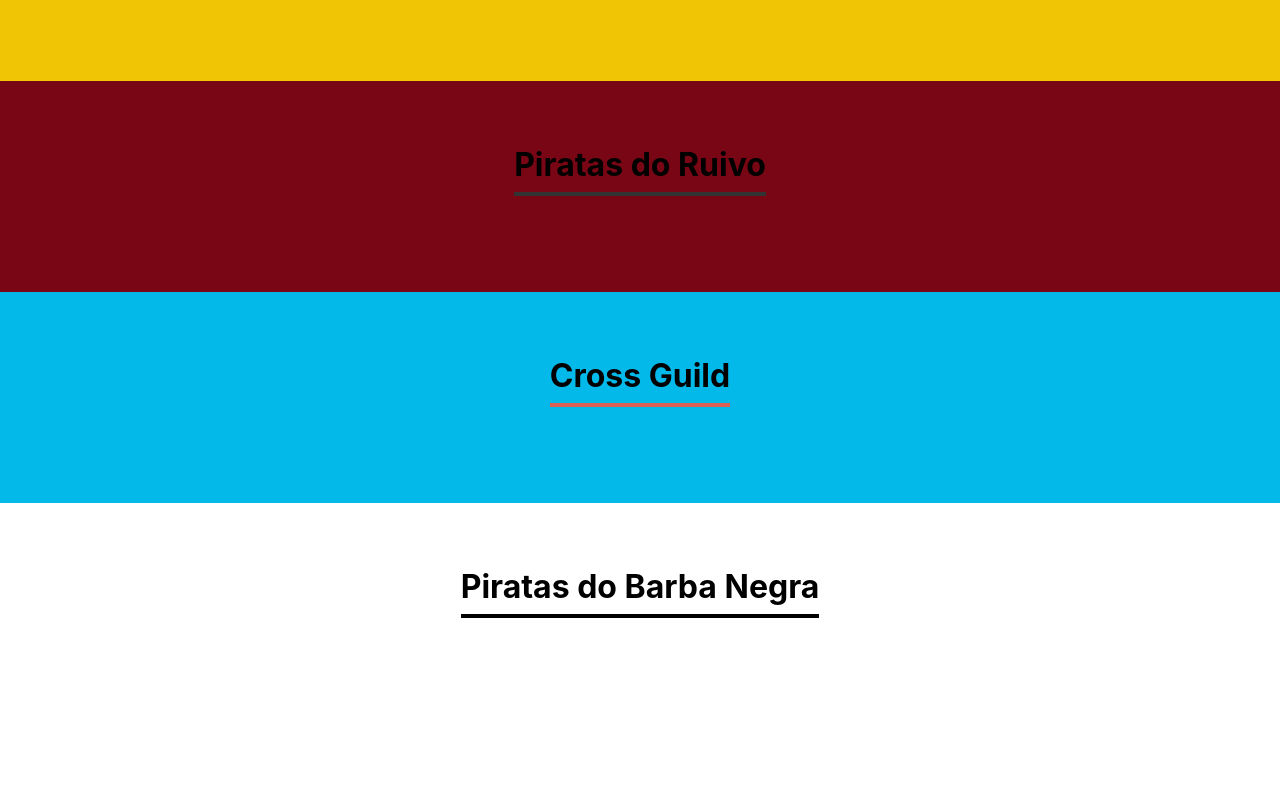
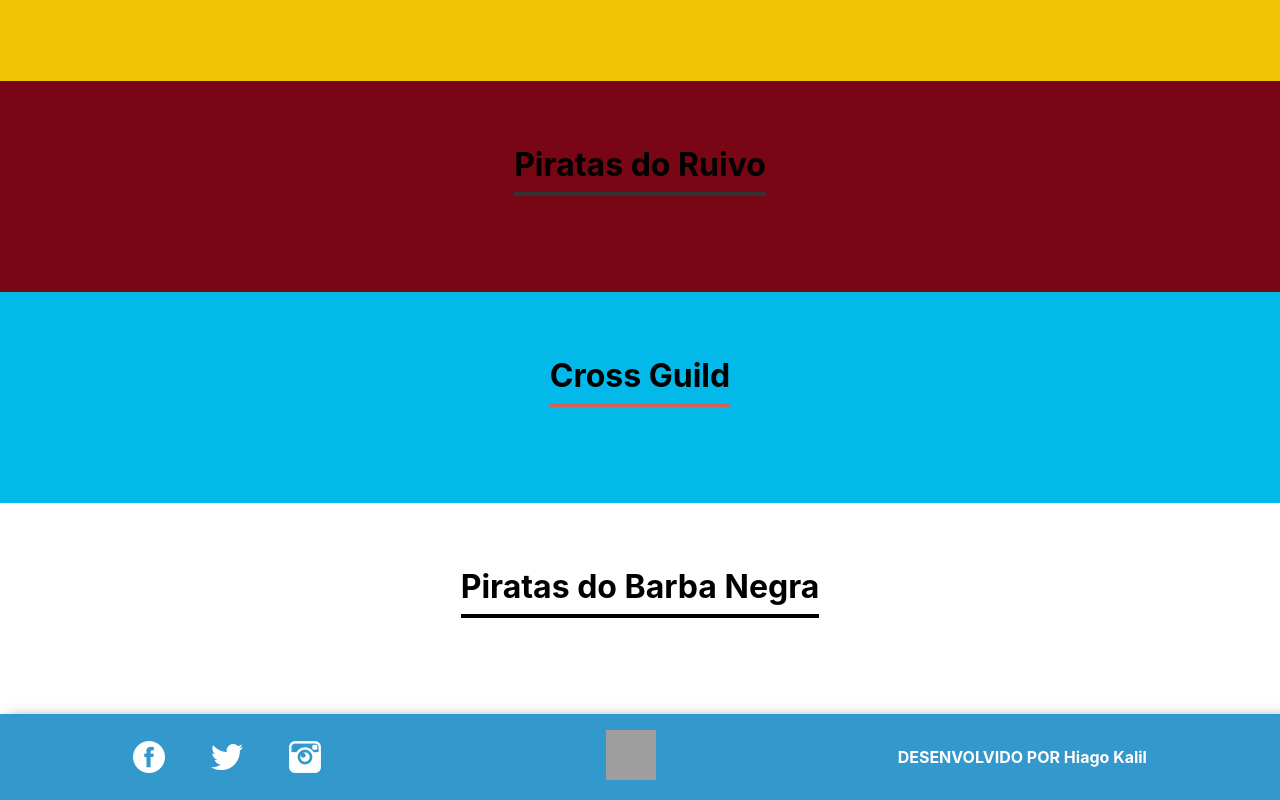
Before and after one commit to hiagoka/OnePieceReact, a React (Create React App) app: page / in a window 1280 px wide. Shown: the part 2557-3357 px from the top of the page. Before the commit the page ends 3271 px from the top, so only its background shows below. Built offline with nearby package versions, Linux system fonts and the light colour scheme; grey boxes are pictures that could not be loaded.

Commit message:
adicionando o footer

```diff
--- a/src/App.js
+++ b/src/App.js
@@ -1,4 +1,5 @@
 import Banner from './componentes/Banners/Banner';
+import Rodape from './componentes/Rodape/rodape';
 import Formulario from './componentes/Formulario';
 import { useState } from 'react';
 import Tripulacao from './componentes/Tripulacao/Tripulacao';
@@ -69,7 +70,7 @@ function App() {
         corSecundaria={tripulacao.corSecundaria}
         colaboradores={colaboradores.filter(colaborador => colaborador.tripulacao === tripulacao.nome)}
       />)}
-
+      <Rodape />
     </div>
   );
 }
--- /dev/null
+++ b/src/componentes/Rodape/rodape.css
@@ -0,0 +1,21 @@
+.rodape {
+    padding: 12px;
+    display: flex;
+    justify-content: space-around;
+    background-color: #3399CC;
+    color: #FFFFFF;
+    align-items: center;
+    box-shadow: 8px 8px 16px rgba(0,0,0,0.8);
+}
+
+.icons {
+    display: flex;
+    gap: 46px;
+    width: 18vw;
+    height: 4vh;
+}
+
+.logo_foto{
+    width: 50px;
+    height: 50px;
+}
--- /dev/null
+++ b/src/componentes/Rodape/rodape.js
@@ -0,0 +1,21 @@
+import "./Rodape.css"
+
+const Rodape = () => {
+    return(
+        <footer className="rodape">
+            <div className="icons">
+                <a href="https://www.facebook.com/hiagokalil.guinho"><img src="/imagens/fb.png"/> </a>
+                <a href="https://twitter.com/gokapriv"> <img src="/imagens/tw.png"/> </a>
+                <a href="https://www.instagram.com/hiagokalil"><img src="/imagens/ig.png" /> </a>
+            </div>
+            <div className="logo">
+                <img className="logo_foto"src="/imagens/oplogo.png src"/>
+            </div>
+            <div>
+                <h4>DESENVOLVIDO POR Hiago Kalil</h4>
+            </div>
+        </footer>
+    )
+}
+
+export default Rodape
```
